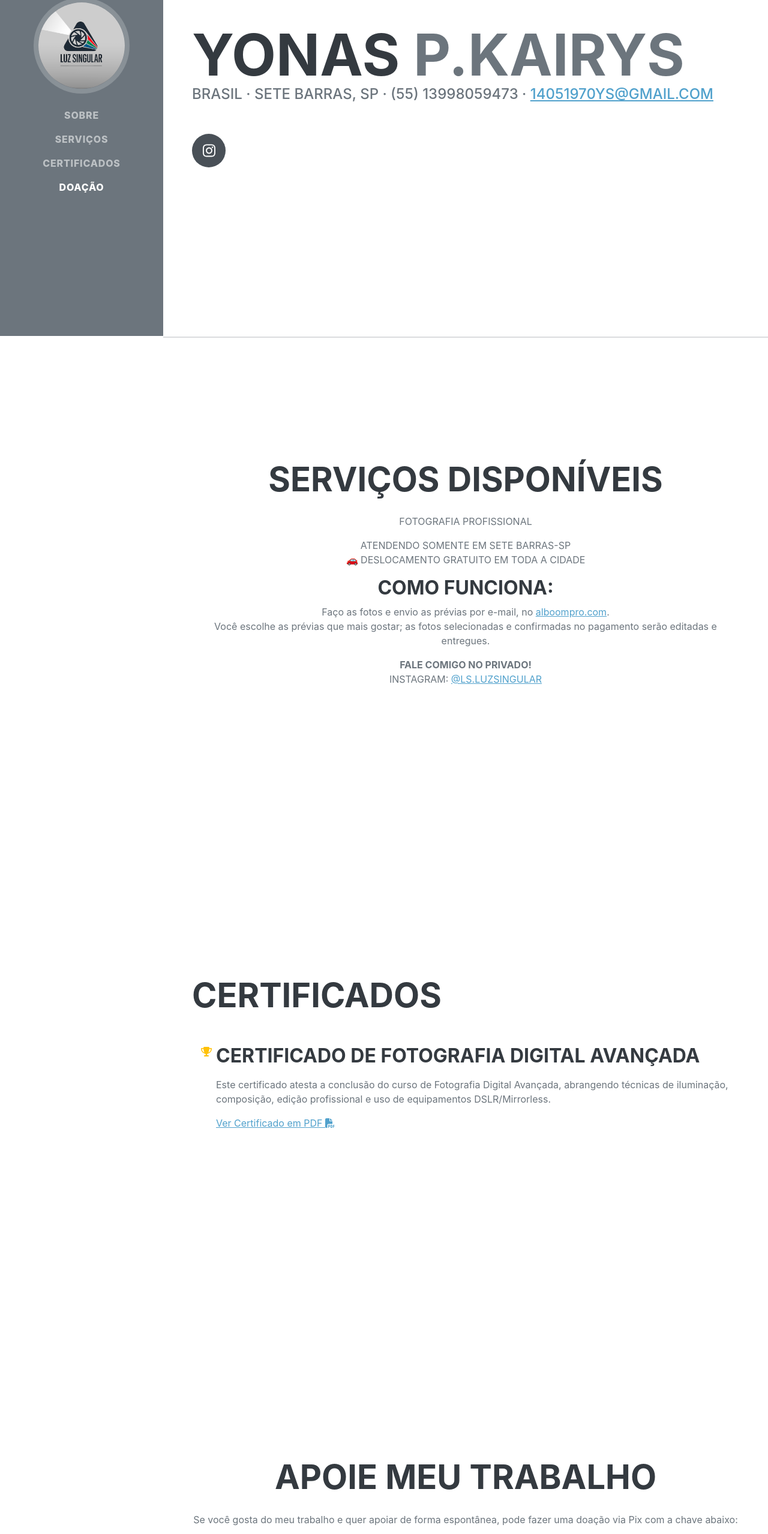
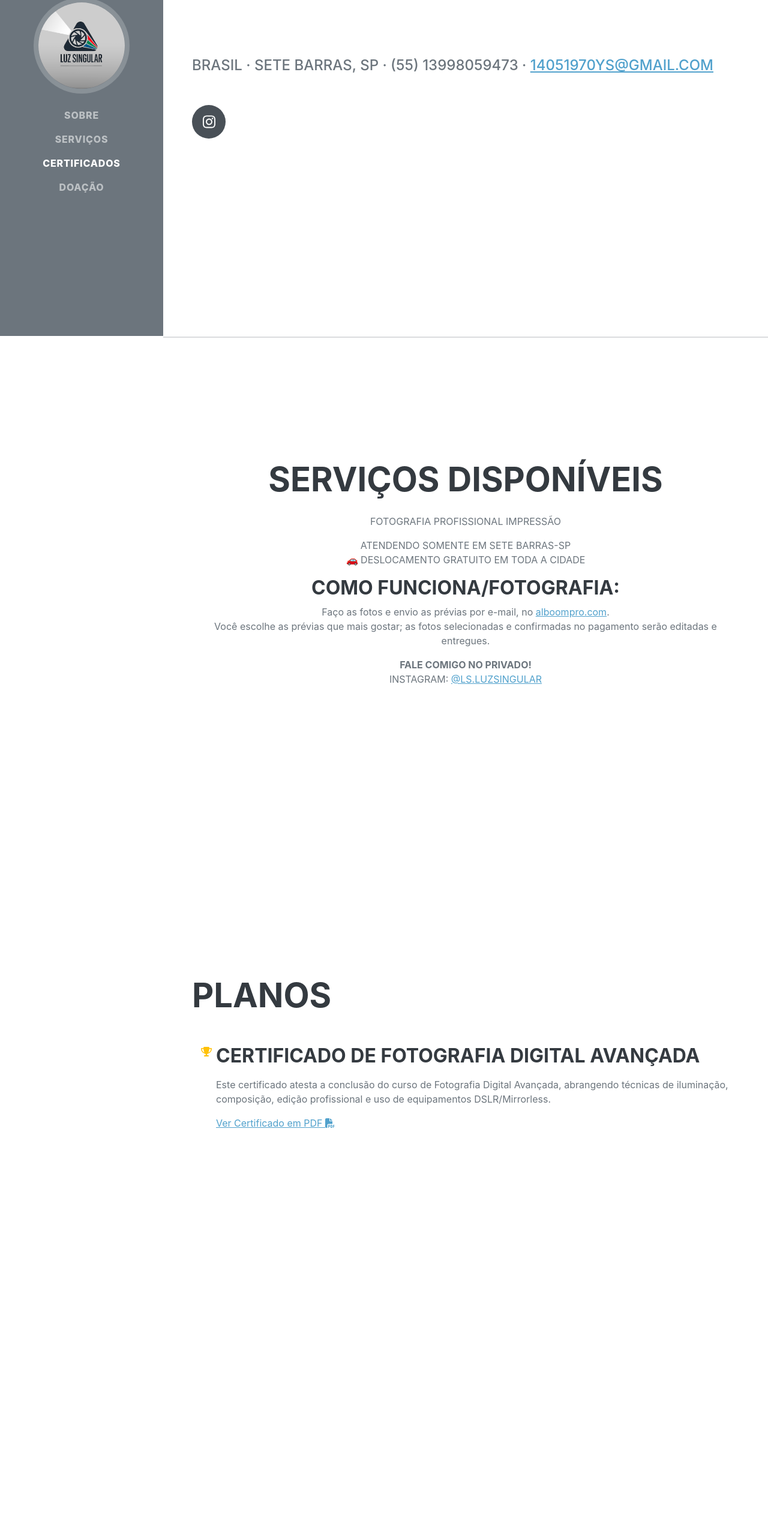
Before and after one commit to LuzSingular/LuzSingular.github.io, a plain HTML site: page index.html in a window 1280 px wide. Shown: the part 240-2797 px from the top of the page at 60% size. After the commit the page ends 2403 px from the top, so only its background shows below. Drawn offline with nearby package versions, Linux system fonts and the light colour scheme; a web font is replaced by a local one.

Commit message:
Update index.html

```diff
--- a/index.html
+++ b/index.html
@@ -40,8 +40,8 @@
             <section class="resume-section" id="about">
                 <div class="resume-section-content">
                     <h1 class="mb-0">
-                        Yonas
-                        <span class="text-primary">P.kairys</span>
+
+                        <span class="text-primary"></span>
                     </h1>
                     <div class="subheading mb-5">
                         Brasil · Sete barras, sp  · (55) 13998059473 ·
@@ -61,6 +61,7 @@
         <h2 class="mb-4">Serviços Disponíveis</h2>
         <p>
             FOTOGRAFIA PROFISSIONAL
+            IMPRESSÃO
         </p>
         <ul class="list-unstyled">
         </ul>
@@ -70,7 +71,7 @@
             🚗 DESLOCAMENTO GRATUITO EM TODA A CIDADE
         </p>
 
-        <h3>COMO FUNCIONA:</h3>
+        <h3>COMO FUNCIONA/FOTOGRAFIA:</h3>
         <ul class="list-unstyled">
 <li>
   Faço as fotos e envio as prévias por e-mail, no <a href="https://alboompro.com/" target="_blank">alboompro.com</a>.
@@ -90,7 +91,7 @@
             <!-- Awards-->
             <section class="resume-section" id="awards">
  <div class="resume-section-content">
-        <h2 class="mb-5">Certificados</h2>
+        <h2 class="mb-5">PLANOS</h2>
         <ul class="fa-ul mb-0">
             <li>
                 <span class="fa-li"><i class="fas fa-trophy text-warning"></i></span>
@@ -104,20 +105,6 @@
             </li>
         </div>
 </section>
-                                                    <!--doação-->
-<section class="resume-section" id="doacao">
-    <div class="resume-section-content text-center">
-        <h2 class="mb-4">Apoie meu trabalho</h2>
-        <p>Se você gosta do meu trabalho e quer apoiar de forma espontânea, pode fazer uma doação via Pix com a chave abaixo:</p>
-
-        <div style="font-size: 1.5rem; font-weight: bold; margin: 20px 0;">
-            📱 Chave Pix: <br> 13998059473
-        </div>
-
-        <p>Qualquer valor é bem-vindo 🙏 Obrigado pelo apoio!</p>
-    </div>
-</section>
-<hr class="m-0" />
         <!-- Bootstrap core JS-->
         <script src="https://cdn.jsdelivr.net/npm/bootstrap@5.2.3/dist/js/bootstrap.bundle.min.js"></script>
                 <!-- Lightbox -->
```
